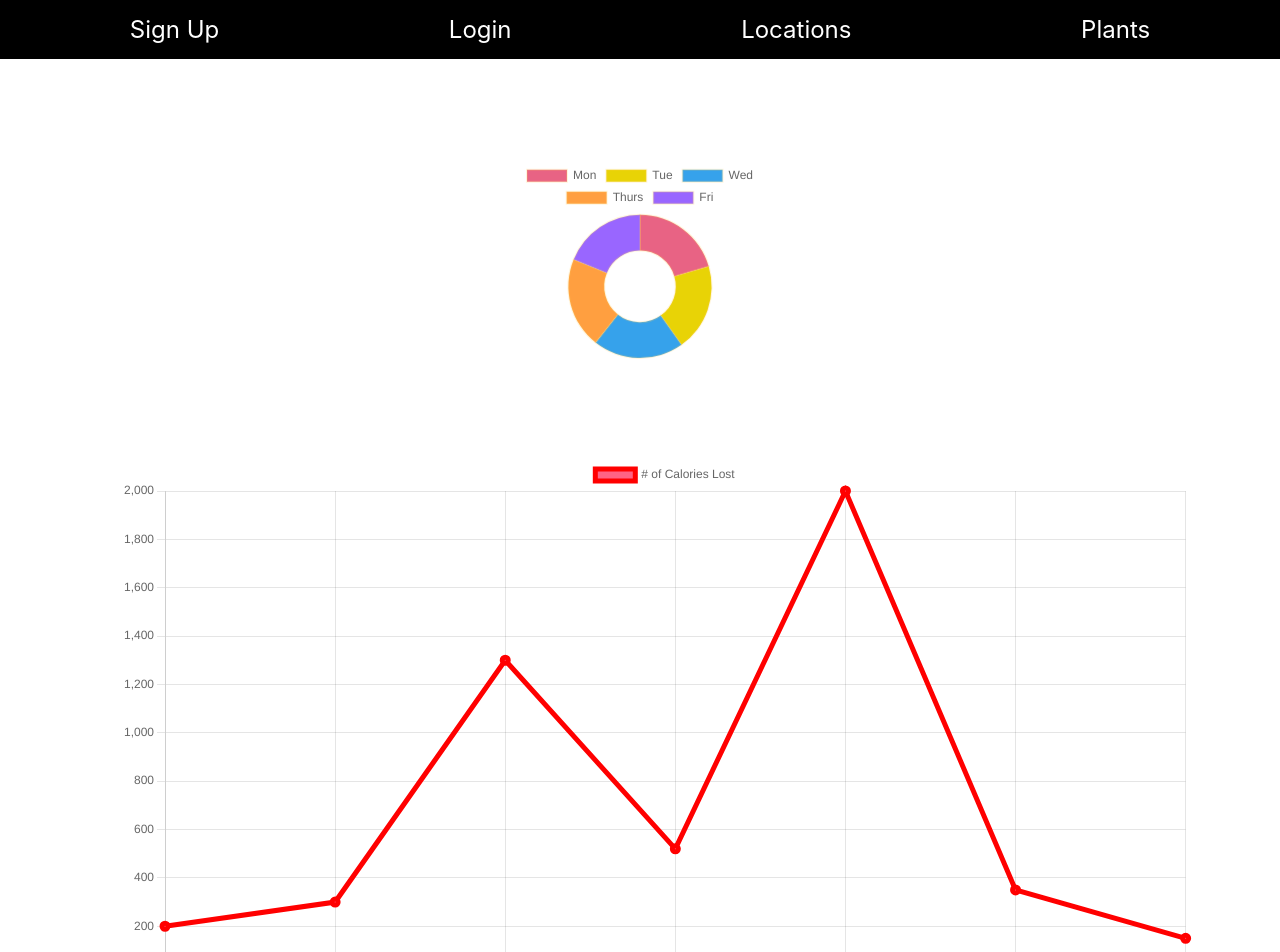
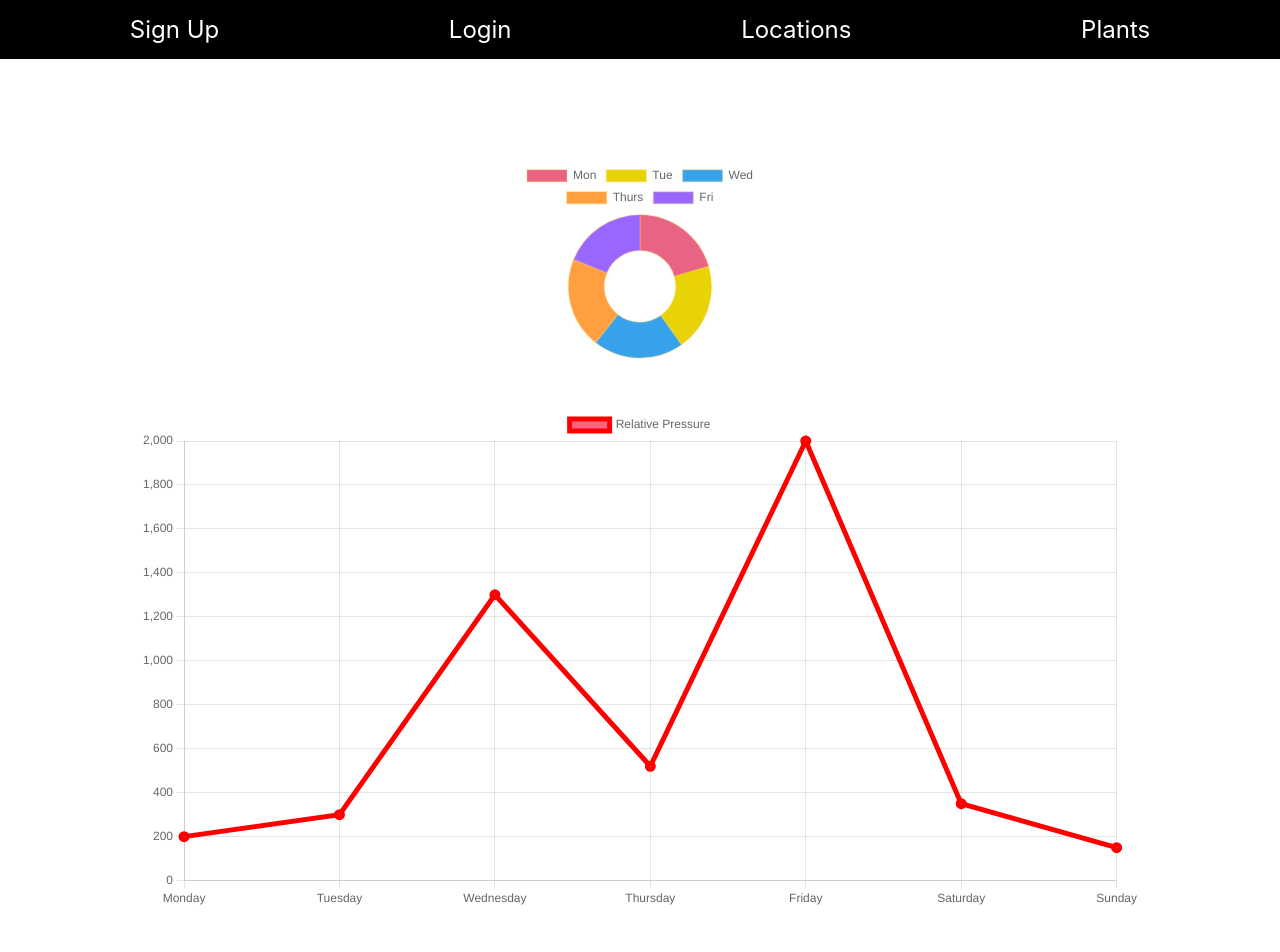
Before and after one commit to smithereens23nas/Zauben-Dashboard-FrontEnd, a React (Create React App) app: page /performance/1 in a window 1280 px wide. Shown: the top 952 px of the page. Built offline with nearby package versions, Linux system fonts and the light colour scheme.

Commit message:
finished

```diff
--- a/src/components/LineGraph.js
+++ b/src/components/LineGraph.js
@@ -2,49 +2,7 @@ import React from "react";
 import { Line } from "react-chartjs-2";
 
 function LineChart() {
-  const data = {
-    labels: ["Mon", "Tue", "Wed", "Thurs", "Fri"],
-    datasets: [
-      {
-        label: "Attendance for Week 1",
-        data: [25, 24, 25, 25, 23],
-        borderColor: ["rgba(255,206,86,0.2)"],
-        backgroundColor: [
-          "rgba(22,99,12,1)",
-          "rgba(22,211,6,1)",
-          "rgba(4,162,25,1)",
-          "rgba(25,159,4,1)",
-          "rgba(1,102,55,1)",
-        ],
-        pointBackgroundColor: "rgba(255,206,86,0.2)",
-        backgroundImage:
-          'lightblue url("https://www.chartjs.org/img/chartjs-logo.svgf") no-repeat fixed center',
-      },
-    ],
-  };
 
-  const options = {
-    plugins: {
-      title: {
-        display: true,
-        drawBorder: true,
-        text: "Doughnut Chart",
-        color: "red",
-        font: {
-          size: 34,
-        },
-        padding: {
-          top: 30,
-          bottom: 30,
-        },
-        responsive: true,
-        animation: {
-          animateScale: true,
-          color: true,
-        },
-      },
-    },
-  };
   return (
     <div>
       <Line
@@ -61,7 +19,7 @@ function LineChart() {
           ],
           datasets: [
             {
-              label: "# of Calories Lost",
+              label: "Relative Pressure",
               // y-axis data plotting values
               data: [200, 300, 1300, 520, 2000, 350, 150],
               fill: false,
--- a/src/index.css
+++ b/src/index.css
@@ -156,3 +156,41 @@ forms-btn:hover {
   height: 200px;
 
 }
+
+.locations-btn {
+  --borderWidth: 5;
+  --boxShadowDepth: 8;
+  --buttonColor: black;
+  --fontSize: 1;
+  --horizontalPadding: 16;
+  --verticalPadding: 8;
+
+  width: 200px;
+  background: transparent;
+  border: calc(var(--borderWidth) * 1px) solid var(--buttonColor);
+  box-shadow: calc(var(--boxShadowDepth) * 1px) calc(var(--boxShadowDepth) * 1px) 0 #888;
+  color: var(--buttonColor);
+  cursor: pointer;
+  font-size: calc(var(--fontSize) * 1rem);
+  font-weight: bold;
+  outline: transparent;
+  padding: calc(var(--verticalPadding) * 1px) calc(var(--horizontalPadding) * 1px);
+  transition: box-shadow 0.15s ease;
+  text-decoration: none;
+}
+
+.register-btn:hover {
+  box-shadow: calc(var(--boxShadowDepth) / 2 * 1px) calc(var(--boxShadowDepth) / 2 * 1px) 0 #888;
+}
+
+.register-btn:active {
+  box-shadow: 0 0 0 #888;
+}
+
+.line-chart-size canvas{
+  /* outline: red solid 3px; */
+  height: 500px;
+  margin-top: 50px;
+  margin-bottom: 50px;
+
+}
--- a/src/pages/CreateLocation.js
+++ b/src/pages/CreateLocation.js
@@ -1,5 +1,6 @@
 import { useState, useEffect } from "react";
 import { Link } from "react-router-dom";
+import { useNavigate } from "react-router-dom";
 
 
 function Locations(props) {
@@ -40,7 +41,9 @@ const handleChange = (event) => {
   setNewLocation({ ...newLocation, [event.target.name]: event.target.value });
 };
 // handle submit function for Create locations
+let navigate = useNavigate();
 const handleSubmit = (event) => {
+    navigate('/locations')
   event.preventDefault();
   createLocation(newLocation);
   setNewLocation({
--- a/src/pages/LocationListPage.js
+++ b/src/pages/LocationListPage.js
@@ -37,8 +37,9 @@ function Locations(props) {
         <p>{location.City}</p>
         <p>{location.State}</p>
         <p>{location.ZipCode}</p>
-<Link to="/locations"><button>Update</button></Link>
-<Link to="/locations"><button>Delete</button></Link>
+
+<button className="locations-btn btn-spacing">Update</button>
+<button className="locations-btn btn-spacing">Delete</button>
       </div>
     ));
   };
--- a/src/pages/PerformanceDashboard.js
+++ b/src/pages/PerformanceDashboard.js
@@ -38,10 +38,7 @@ function Performance(props) {
         <p>{data.Soilmoisture_CH3}</p>
         <DoughnutChart />
         <p>{data.Soilmoisture_CH4}</p>
-        <Line />
-        <div>
-           {/* <Line />  */}
-        </div>
+
 
       </div>
     ));
--- a/src/pages/PerformanceShowPage.js
+++ b/src/pages/PerformanceShowPage.js
@@ -9,7 +9,7 @@ const performance = () => {
       <div className='donut-chart'>
       <DoughnutChart />
       </div>
-      <div className='line-chart'>
+      <div className='line-chart-size'>
       <Line />
       </div>
     </div>
```
